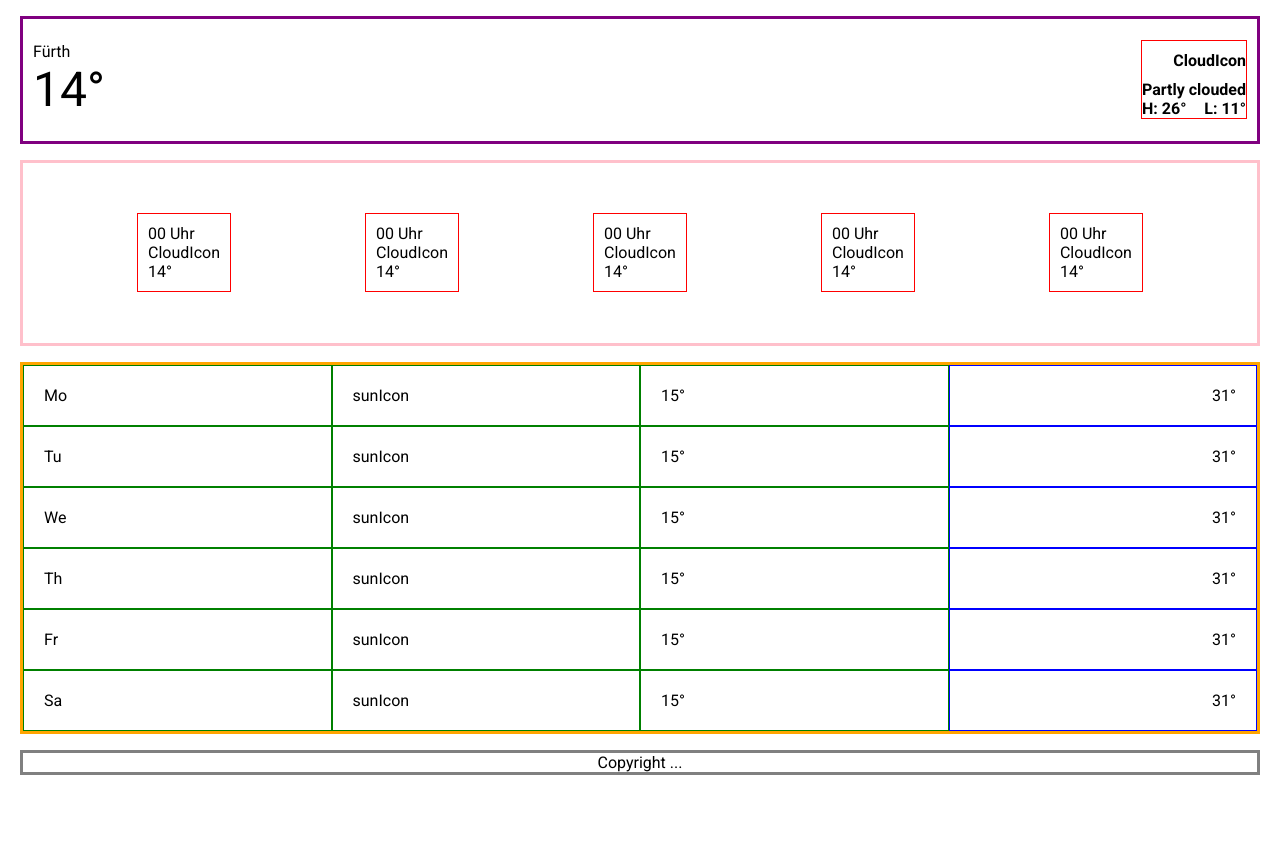
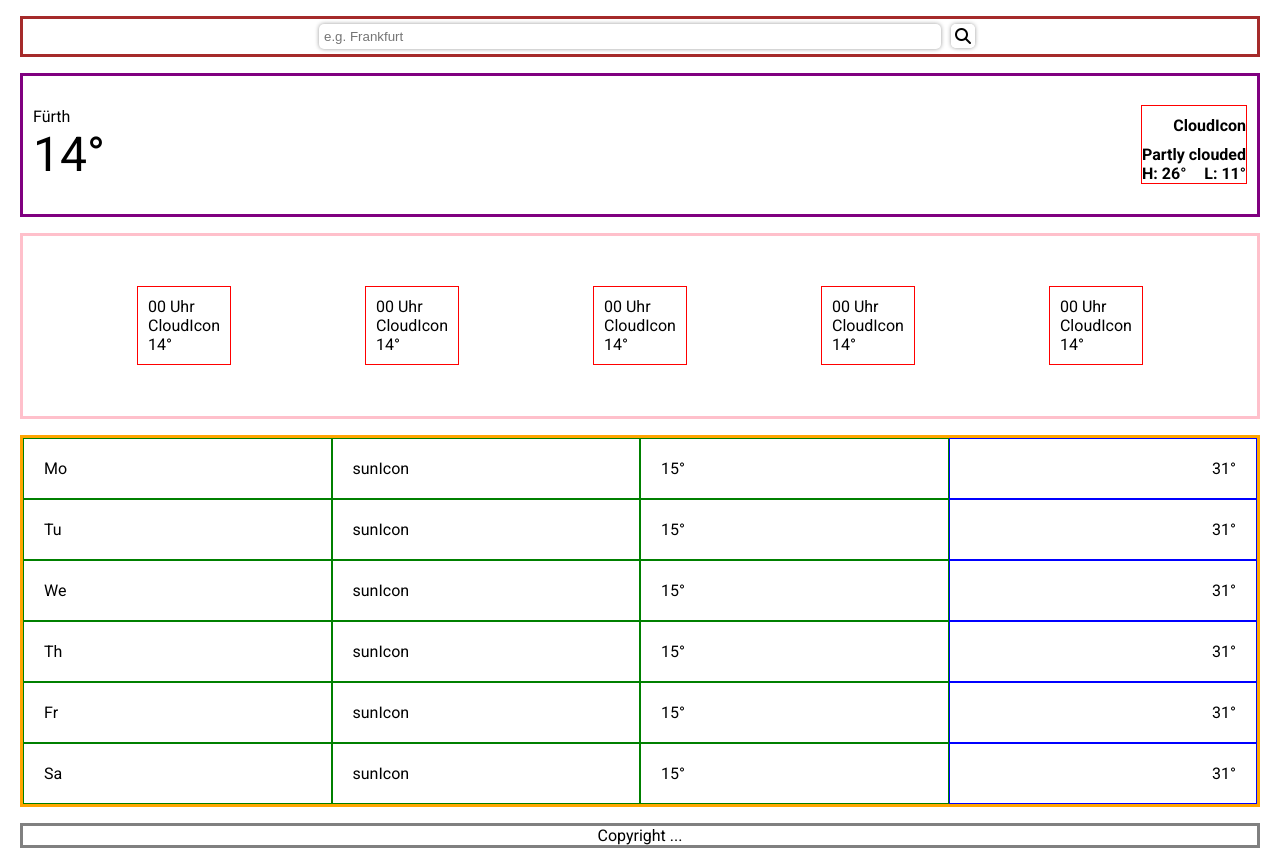
Before and after one commit to Mateyw/weather-api, a website built with webpack: page src/index.html in a window 1280 px wide. Before the commit the page ends 800 px from the top, so only its background shows below. Built offline with nearby package versions, Linux system fonts and the light colour scheme.

Commit message:
Added searchbar

```diff
--- a/src/index.html
+++ b/src/index.html
@@ -6,10 +6,17 @@
     <meta name="viewport" content="width=device-width, initial-scale=1.0">
     <link rel="stylesheet" href="/src/style.css">
     <script src="/src/index.js" defer></script>
+    <link rel="stylesheet" href="https://cdnjs.cloudflare.com/ajax/libs/font-awesome/6.5.2/css/all.min.css" integrity="sha512-SnH5WK+bZxgPHs44uWIX+LLJAJ9/2PkPKZ5QiAj6Ta86w+fsb2TkcmfRyVX3pBnMFcV7oQPJkl9QevSCWr3W6A==" crossorigin="anonymous" referrerpolicy="no-referrer" />
     <title>Weather API</title>
 </head>
 
 <body>
+    <div id="searchBar">
+        <input type="text" id="search" placeholder="e.g. Frankfurt">
+        <div id="magnifierDiv">
+            <i class="fa-solid fa-magnifying-glass" id="magnifier"></i>
+        </div>
+    </div>
     <div id="header">
         <div class="city-degree">
             <div class="city">Fürth</div>
--- a/src/index.js
+++ b/src/index.js
@@ -1,3 +1,4 @@
+const apiKey = ''
 
 const city = document.getElementById('inputSearch').value;
 
--- a/src/style.css
+++ b/src/style.css
@@ -1,9 +1,13 @@
 @import url('https://fonts.googleapis.com/css2?family=Roboto:ital,wght@0,100;0,300;0,400;0,500;0,700;0,900;1,100;1,300;1,400;1,500;1,700;1,900&display=swap');
+
+:root{
+    --color-focus: rgb(74, 162, 250);
+}
 
 body {
     display: grid;
     grid-template-columns: 1fr;
-    grid-template-rows: 1fr 4fr .25fr;
+    grid-template-rows: .25fr 1fr 4fr .25fr;
     row-gap: 5vh;
     padding: 0;
     margin: 0;
@@ -15,14 +19,56 @@ body>*{
     margin: 0 20px;
 }
 
+#searchBar{
+    border: 3px solid brown;
+    margin-top: 2vh;
+    padding: 5px;
+    display: flex;
+    justify-content: center;
+    align-items: center;
+    gap: 10px;
+}
 
+#searchBar>#search{
+    border: none;
+    box-shadow: 0 0 4px rgba(0, 0, 0, 0.4);
+    border-radius: 5px;
+    height: clamp(20px, 25px, 30px);
+    width: 50%;
+    padding: 0 5px;
+}
 
+#searchBar>#search:focus{
+    box-shadow: 0 0 8px var(--color-focus);
+    outline: 2px solid white;
+}
+
+#searchBar>#magnifierDiv>#magnifier::before{
+    padding: 4px;
+    border-radius: 5px;
+    box-shadow: 0 0 4px rgba(0, 0, 0, 0.4);
+    background-color: white;
+}
+
+#searchBar>#magnifierDiv>#magnifier{
+    font-size: 1rem;
+    height: 10px;
+    width: 10px;
+}
+
+#searchBar>#magnifierDiv>#magnifier:hover{
+    cursor: pointer;
+    color: #666;
+}
+
+#searchBar>#magnifierDiv>#magnifier:active{
+    transform: scale(0.96);
+}
 #header {
     display: flex;
     justify-content: space-between;
     align-items: center;
     border: 3px solid purple;
-    margin-top: 2vh;
 }
 
 #header>.city-degree{
```
Also changed, not shown: package.json (+11 -1 lines), 1 other file.
